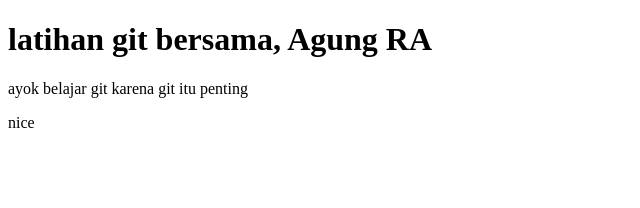
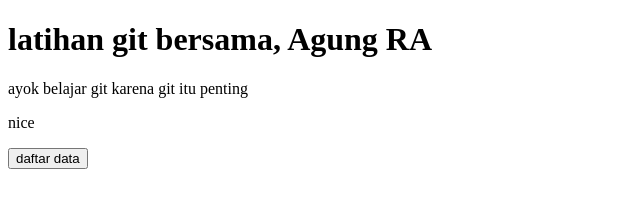
Before and after one commit to Agung-Legowo/latihan-aja, a plain HTML site: page index.html in a window 1280 px wide. Shown: the whole page, without its empty margins (0-640 px from the left). Drawn offline with Linux system fonts and the light colour scheme.

Commit message:
mengubah index.html dari komputer

```diff
--- a/index.html
+++ b/index.html
@@ -9,5 +9,6 @@
     <h1>latihan git bersama, Agung RA</h1>
     <p>ayok belajar git karena git itu penting</p>
     <p>nice</p>
+    <button>daftar data</button>
   </body>
 </html>
```
